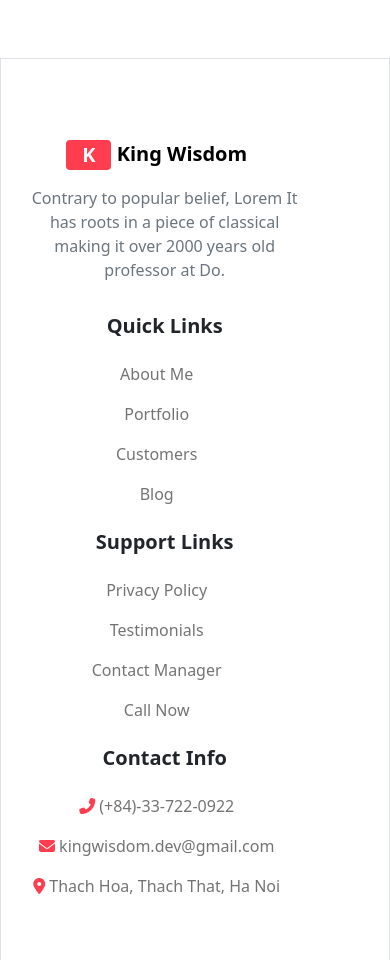
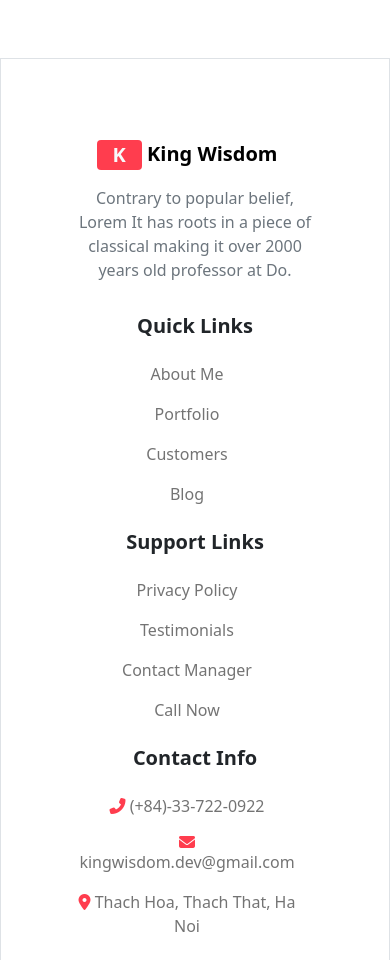
Before and after one commit to KingWisdomDEV/bootstrap-resume-cv, a website: page index.html in a window 390 px wide. Shown: the part 11040-12000 px from the top of the page. Drawn offline with nearby package versions, Linux system fonts and the light colour scheme; files that its build step writes are made by us from their sources.

Commit message:
update layout section links

```diff
--- a/index.html
+++ b/index.html
@@ -569,15 +569,15 @@
         <!-- Section LINKS -->
         <section class="border">
             <div class="container-fluid container-lg py-big">
-                <div class="row text-center text-md-start m-auto">
-                    <div class="col-10 col-md-10 col-lg-3 mb-3">
+                <div class="row px-5 px-lg-0 text-center text-md-start m-auto">
+                    <div class="col-lg-3 mb-3">
                         <a class="navbar-brand fw-bolder text-black d-inline-block py-0" href="#">
                             <span class="bg-primary text-light px-3 rounded d-inline-block align-text-top">K</span>
                             King Wisdom
                         </a>
                         <p class="text-secondary mt-3 mt-lg-5">Contrary to popular belief, Lorem It has roots in a piece of classical making it  over 2000 years old professor at Do.</p>
                     </div>
-                    <div class="col-10 col-md-5 col-lg-3 mb-3">
+                    <div class="col-md-6 col-lg-3 mb-3">
                         <h5 class="fw-bolder mb-3 mb-lg-5">Quick Links</h5>
                         <ul class="d-flex flex-column ps-0 nav">
                             <li><a href="#section-about" class="nav-link ps-0 d-inline-block">About Me</a></li>
@@ -586,7 +586,7 @@
                             <li><a href="#section-blog" class="nav-link ps-0 d-inline-block">Blog</a></li>
                         </ul>
                     </div>
-                    <div class="col-10 col-md-5 col-lg-3 mb-3">
+                    <div class="col-md-6 col-lg-3 mb-3">
                         <h5 class="fw-bolder mb-3 mb-lg-5">Support Links</h5>
                         <ul class="d-flex flex-column ps-0 nav">
                             <li><a href="#" class="nav-link ps-0 d-inline-block">Privacy Policy</a></li>
@@ -595,7 +595,7 @@
                             <li><a href="tel:+84337220922" class="nav-link ps-0 d-inline-block">Call Now</a></li>
                         </ul>
                     </div>
-                    <div class="col-10 col-md-5 col-lg-3">
+                    <div class="col-md-6 col-lg-3">
                         <h5 class="fw-bolder mb-3 mb-lg-5">Contact Info</h5>
                         <ul class="d-flex flex-column ps-0 nav">
                             <li><a href="tel:+84337220922" class="nav-link ps-0 d-inline-block"><i class="fas fa-phone-alt text-primary fs-6"></i> (+84)-33-722-0922</a></li>
```
